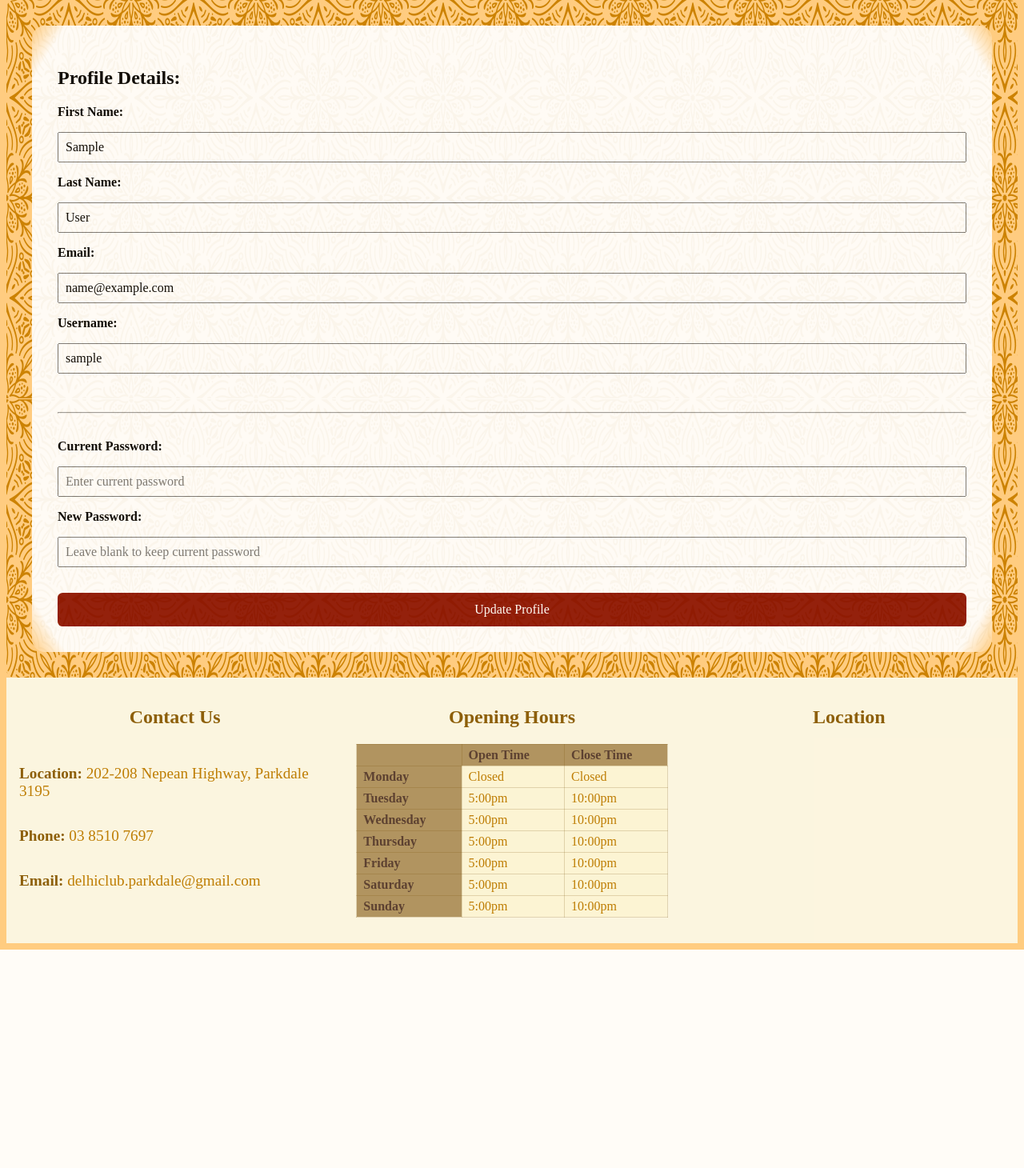
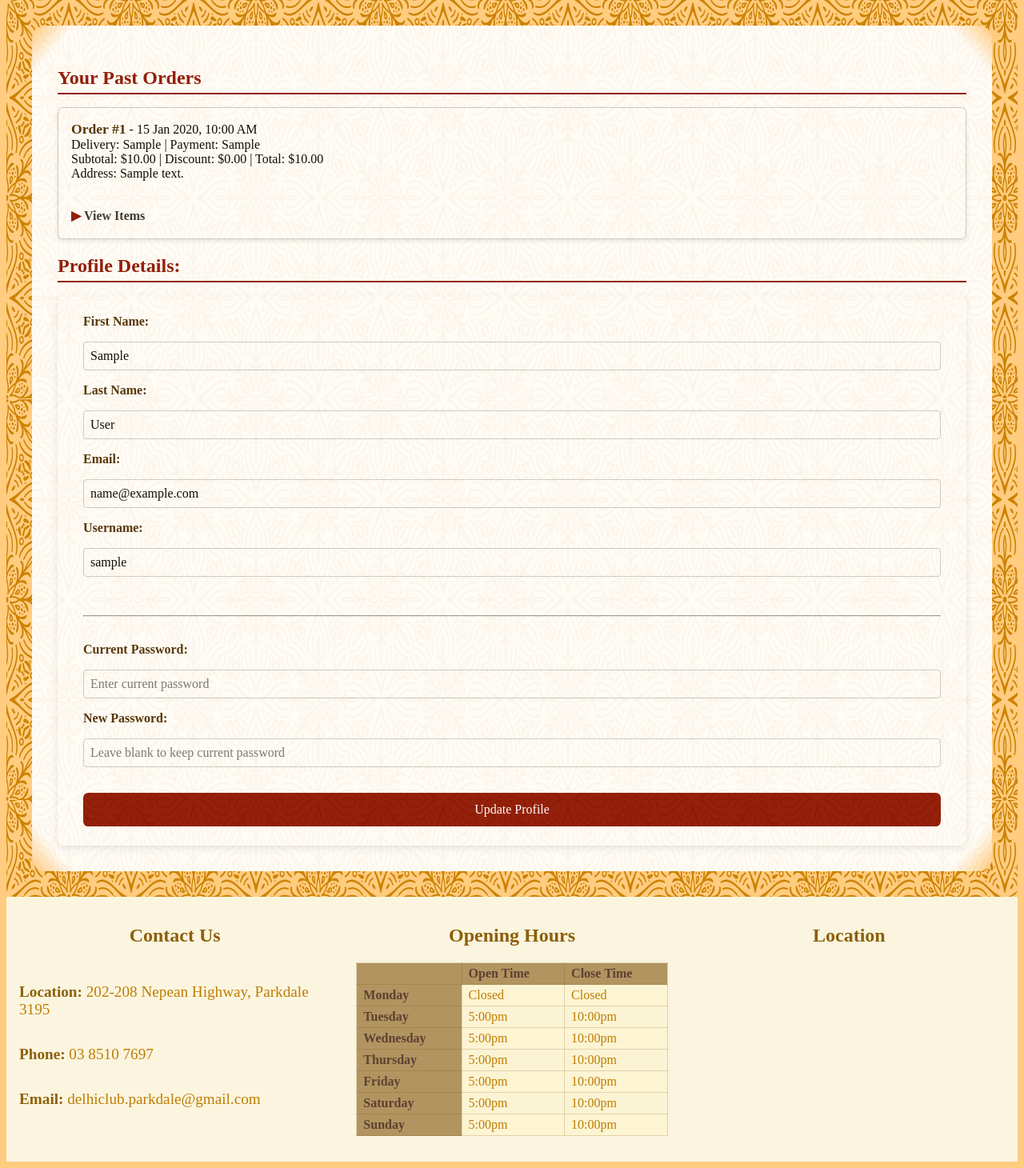
Before and after one commit to nitin-294/Delhi-Club-Indian-Restaurant-Website, a PHP site: page /profile.php in a window 1280 px wide. Shown: the part 94-1554 px from the top of the page at 80% size. Before the commit the page ends 1281 px from the top, so only its background shows below. Run offline with PHP 8.4, Linux system fonts and the light colour scheme; the visitor is signed in with stand-in values (Sample User, id 1); tables that the repository leaves empty or names only in its code hold one stand-in row (values such as "Sample post"); grey boxes are pictures that could not be loaded.

Commit message:
Adding past orders to the profile

```diff
--- a/CSS/profile.css
+++ b/CSS/profile.css
@@ -12,15 +12,30 @@
     display: flex;
     flex-direction: column;
     gap: 1rem;
+    background: #fff;
+    padding: 1.5rem 2rem;
+    border-radius: 8px;
+    box-shadow: 0 3px 10px rgba(0,0,0,0.1);
 }
 
 label {
     font-weight: bold;
+    color: #4b2e05;
 }
 
 input {
     padding: 0.5rem;
     font-size: 1rem;
+    width: 100%;
+    border: 1px solid #ccc;
+    border-radius: 4px;
+    box-sizing: border-box;
+    transition: border-color 0.3s;
+}
+
+input:focus {
+    border-color: #8b1303;
+    outline: none;
 }
 
 .message {
@@ -52,3 +67,65 @@
     background-color: rgba(139, 19, 3, 0.85);
     transition: background-color 0.3s;
 }
+
+/* Past Orders List Styling */
+.mainContent h2 {
+    margin-bottom: 1rem;
+    color: #8b1303;
+    border-bottom: 2px solid #8b1303;
+    padding-bottom: 0.3rem;
+}
+
+.orderCard {
+    background: #fff;
+    border: 1px solid #ccc;
+    border-radius: 6px;
+    padding: 1rem 1.2rem;
+    margin-bottom: 1.5rem;
+    box-shadow: 0 2px 5px rgba(0,0,0,0.1);
+}
+
+.orderCard strong {
+    color: #4b2e05;
+    font-size: 1.1rem;
+}
+
+details summary {
+    cursor: pointer;
+    font-weight: bold;
+    margin-top: 0.8rem;
+    padding: 0.2rem 0;
+    color: #333;
+    list-style: none;
+}
+
+details summary::-webkit-details-marker {
+    display: none;
+}
+
+details[open] summary::before {
+    content: "▼ ";
+    color: #8b1303;
+}
+details summary::before {
+    content: "▶ ";
+    color: #8b1303;
+}
+
+.orderCard table {
+    width: 100%;
+    border-collapse: collapse;
+    margin-top: 0.5rem;
+    font-size: 0.9rem;
+}
+
+.orderCard th, .orderCard td {
+    border: 1px solid #ddd;
+    padding: 6px 10px;
+    text-align: left;
+}
+
+.orderCard th {
+    background-color: #f4f4f4;
+    color: #8b1303;
+}
--- a/HTML/profile.php
+++ b/HTML/profile.php
@@ -14,6 +14,15 @@
 $stmt->execute();
 $result = $stmt->get_result();
 $user = $result->fetch_assoc();
+
+$orders = [];
+if ($user && !empty($user['email'])) {
+    $stmtOrders = $conn->prepare("SELECT * FROM orders WHERE email = ? ORDER BY created_at DESC");
+    $stmtOrders->bind_param('s', $user['email']);
+    $stmtOrders->execute();
+    $orders = $stmtOrders->get_result()->fetch_all(MYSQLI_ASSOC);
+    $stmtOrders->close();
+}
 
 $updateMessage = "";
 
@@ -63,6 +72,7 @@
     }
 }
 ?>
+
 <!DOCTYPE html>
 <html>
 <head>
@@ -77,6 +87,51 @@
 
 <main>
     <div class="mainContent signin-container">
+
+        <h2>Your Past Orders</h2>
+        <?php if (empty($orders)): ?>
+            <p>You have no past orders.</p>
+        <?php else: ?>
+            <?php foreach ($orders as $order): ?>
+                <div class="orderCard" style="border:1px solid #ccc; padding:1rem; margin-bottom:1rem;">
+                    <strong>Order #<?= $order['id'] ?></strong> - <?= date('d M Y, h:i A', strtotime($order['created_at'])) ?><br>
+                    Delivery: <?= htmlspecialchars($order['delivery_method']) ?> | Payment: <?= htmlspecialchars($order['payment_method']) ?><br>
+                    Subtotal: $<?= number_format($order['subtotal'], 2) ?> | Discount: $<?= number_format($order['discount'], 2) ?> | Total: $<?= number_format($order['final_total'], 2) ?><br>
+                    Address: <?= htmlspecialchars($order['address'] ?? 'N/A') ?>
+                    <br><br>
+                    <details>
+                        <summary>View Items</summary>
+                        <table style="width:100%; border-collapse: collapse;" border="1">
+                            <thead>
+                                <tr>
+                                    <th>Item</th><th>Quantity</th><th>Price</th><th>Total</th>
+                                </tr>
+                            </thead>
+                            <tbody>
+                                <?php
+                                $stmtItems = $conn->prepare("SELECT * FROM order_items WHERE order_id = ?");
+                                $stmtItems->bind_param('i', $order['id']);
+                                $stmtItems->execute();
+                                $items = $stmtItems->get_result()->fetch_all(MYSQLI_ASSOC);
+                                $stmtItems->close();
+
+                                foreach ($items as $item):
+                                ?>
+                                    <tr>
+                                        <td><?= htmlspecialchars($item['item_name']) ?></td>
+                                        <td><?= (int)$item['quantity'] ?></td>
+                                        <td>$<?= number_format($item['price'], 2) ?></td>
+                                        <td>$<?= number_format($item['price'] * $item['quantity'], 2) ?></td>
+                                    </tr>
+                                <?php endforeach; ?>
+                            </tbody>
+                        </table>
+                    </details>
+                </div>
+            <?php endforeach; ?>
+        <?php endif; ?>
+
+
         <h2>Profile Details:</h2>
         <form action="profile.php" method="post">
             <label>First Name:</label>
@@ -105,7 +160,7 @@
             <label>New Password:</label>
             <input type="password" name="new_password" placeholder="Leave blank to keep current password">
 
-             <?php if ($updateMessage && strpos($updateMessage, 'Email or username') === false): ?>
+            <?php if ($updateMessage && strpos($updateMessage, 'Email or username') === false): ?>
                 <div style="color: <?= str_contains($updateMessage, 'successfully') ? 'green' : 'red' ?>; margin-top: 1rem;">
                     <?= htmlspecialchars($updateMessage) ?>
                 </div>
```
